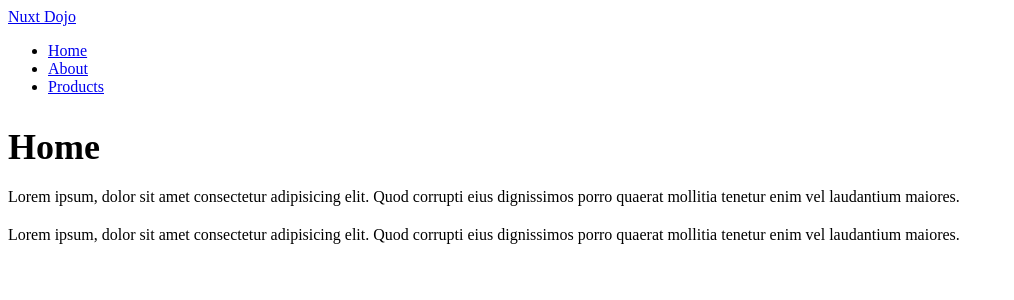
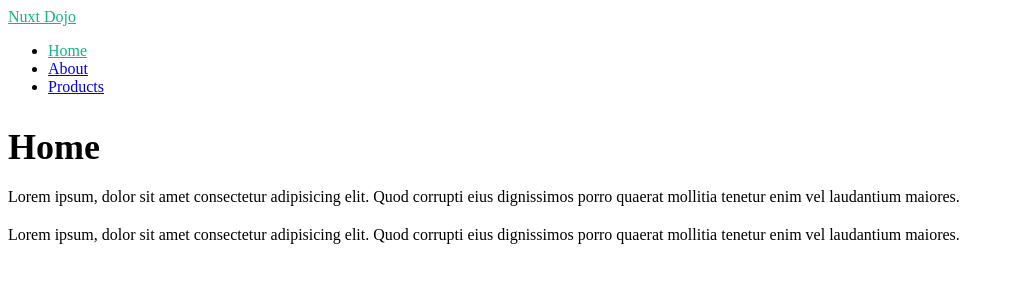
Before and after one commit to vanetten/nuxt-dojo, a Nuxt app: page / in a window 1280 px wide. Shown: the top 300 px of the page, without its empty margins (0-1014 px from the left). Built offline with nearby package versions, Linux system fonts and the light colour scheme.

Commit message:
add layout

```diff
--- /dev/null
+++ b/layouts/default.vue
@@ -0,0 +1,24 @@
+<template>
+  <div>
+    <header>
+      <nav>
+        <NuxtLink to="/">Nuxt Dojo</NuxtLink>
+        <ul>
+          <li><NuxtLink to="/">Home</NuxtLink></li>
+          <li><NuxtLink to="/about">About</NuxtLink></li>
+          <li><NuxtLink to="/products">Products</NuxtLink></li>
+        </ul>
+      </nav>
+    </header>
+    <!--- output page content -->
+    <div>
+      <slot />
+    </div>
+  </div>
+</template>
+
+<style scoped>
+  .router-link-exact-active {
+    color: #12b488;
+  }
+</style>
--- /dev/null
+++ b/layouts/products.vue
@@ -0,0 +1,26 @@
+<template>
+  <div>
+    <header>
+      <nav>
+        <NuxtLink to="/products">Nuxt Dojo Merch</NuxtLink>
+      </nav>
+    </header>
+    <!--- output page content -->
+    <div>
+      <slot />
+    </div>
+    <footer>
+      <ul>
+        <li><NuxtLink to="/">Home</NuxtLink></li>
+        <li><NuxtLink to="/about">About</NuxtLink></li>
+        <li><NuxtLink to="/products">Products</NuxtLink></li>
+      </ul>
+    </footer>
+  </div>
+</template>
+
+<style scoped>
+  .router-link-exact-active {
+    color: #12b488;
+  }
+</style>
--- a/pages/about.vue
+++ b/pages/about.vue
@@ -1,15 +1,5 @@
 <template>
   <div>
-    <header>
-      <nav>
-        <NuxtLink to="/">Nuxt Dojo</NuxtLink>
-        <ul>
-          <li><NuxtLink to="/">Home</NuxtLink></li>
-          <li><NuxtLink to="/about">About</NuxtLink></li>
-          <li><NuxtLink to="/products">Products</NuxtLink></li>
-        </ul>
-      </nav>
-    </header>
     <h2>About</h2>
     <p>Lorem ipsum, dolor sit amet consectetur adipisicing elit. Quod corrupti eius dignissimos porro quaerat mollitia tenetur enim vel laudantium maiores.
     </p>
--- a/pages/index.vue
+++ b/pages/index.vue
@@ -1,15 +1,5 @@
 <template>
   <div>
-    <header>
-      <nav>
-        <NuxtLink to="/">Nuxt Dojo</NuxtLink>
-        <ul>
-          <li><NuxtLink to="/">Home</NuxtLink></li>
-          <li><NuxtLink to="/about">About</NuxtLink></li>
-          <li><NuxtLink to="/products">Products</NuxtLink></li>
-        </ul>
-      </nav>
-    </header>
     <h2>Home</h2>
     <p>Lorem ipsum, dolor sit amet consectetur adipisicing elit. Quod corrupti eius dignissimos porro quaerat mollitia tenetur enim vel laudantium maiores.
     </p>
--- a/pages/products/[id].vue
+++ b/pages/products/[id].vue
@@ -7,6 +7,11 @@
 
 <script setup>
   const { id } = useRoute().params
+
+  definePageMeta({
+    layout: 'products'
+  })
+
 </script>
 
 <style lang="scss" scoped>
--- a/pages/products/index.vue
+++ b/pages/products/index.vue
@@ -5,7 +5,9 @@
 </template>
 
 <script setup>
-
+  definePageMeta({
+    layout: 'products'
+  })
 </script>
 
 <style scoped>
```
